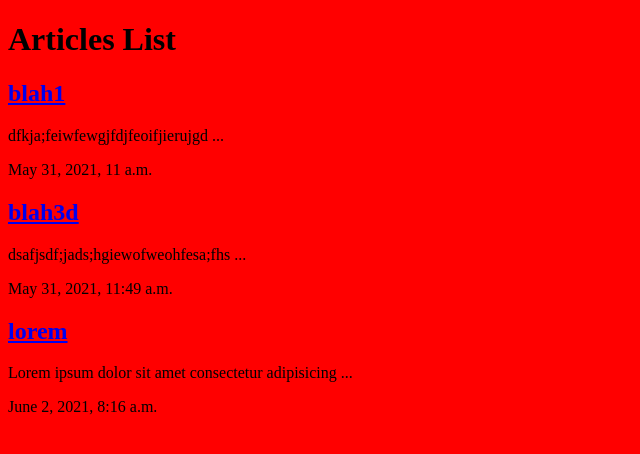
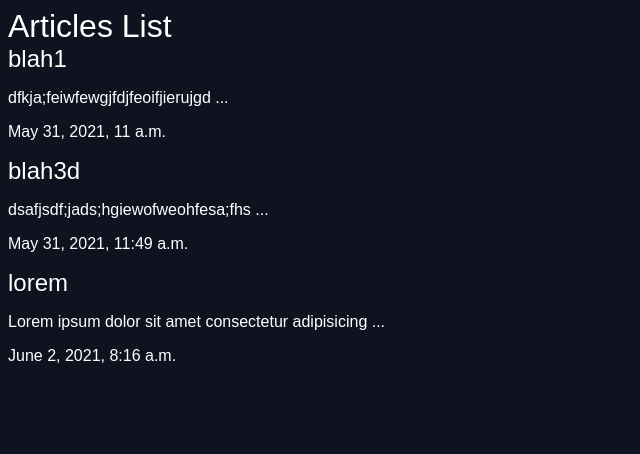
Before and after one commit to omidyv79/mydjangoblog, a Django app: page /articles/ in a window 1280 px wide. Shown: the top 454 px of the page, without its empty margins (0-640 px from the left). Run offline with Django 3.2, Linux system fonts and the light colour scheme; data comes from the database, SQL or seed files in the repository.

Commit message:
style for articlepage

```diff
--- a/assets/styles.css
+++ b/assets/styles.css
@@ -1,3 +1,18 @@
 body {
-    background-color: red;
+    background-color: #0f121f;
+    /* background-image: url(/static/stars.jpg); */
+    color: #fff;
+
 }
+body *{
+    font-family:arial;
+}
+h1,h2,h3,h4,h5{
+    font-weight: normal;
+    margin:0;
+}
+
+a,a:hover,a:visited{
+    color: #fff;
+    text-decoration:none;
+}
```
